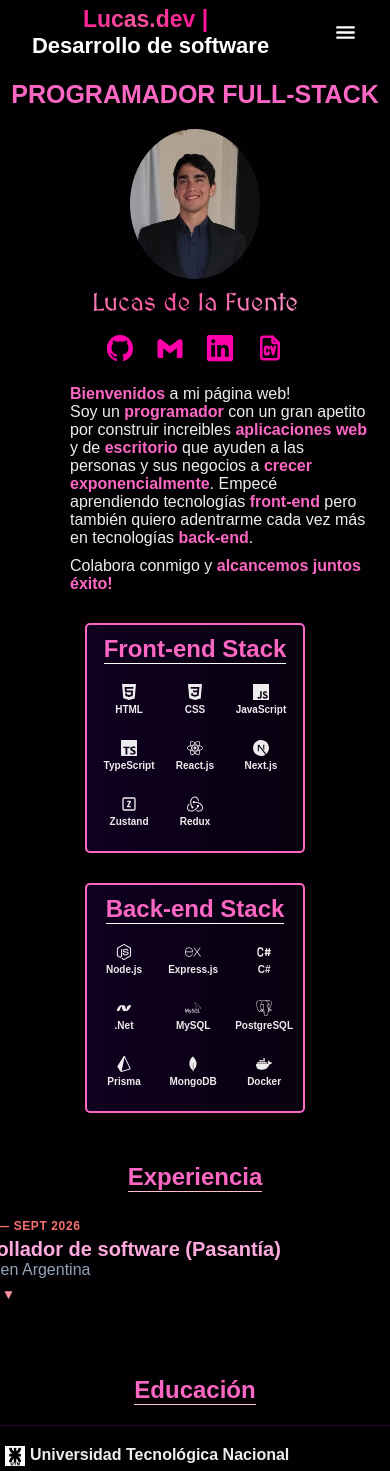
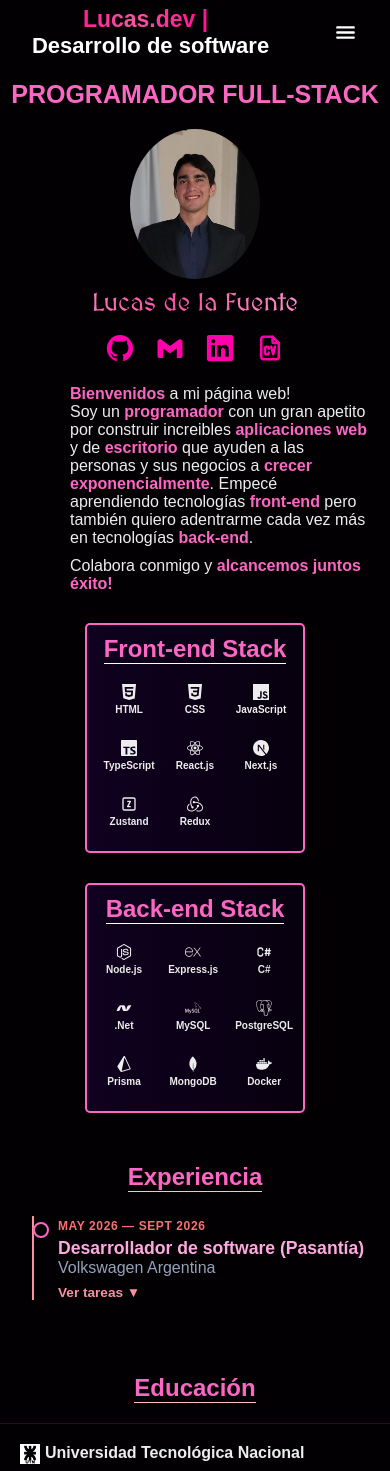
Before and after one commit to Lucano17/lucas.dev-page, a Next.js app: page / in a window 390 px wide. Shown: the top 1471 px of the page. Built offline with nearby package versions, Linux system fonts and the light colour scheme; a web font is replaced by a local one.

Commit message:
Styles: Experience

```diff
--- a/src/components/experience/TimeLine.module.css
+++ b/src/components/experience/TimeLine.module.css
@@ -1,9 +1,10 @@
 .timelineContainer {
   max-width: 42rem;
-  min-width: 42rem;
+  width: 100%;
   margin: 0 auto;
   padding: 1.5rem;
   color: #ffffff;
+  box-sizing: border-box;
 }
 
 /* La línea vertical izquierda */
@@ -88,3 +89,18 @@
 .tasks {
   margin-top: 5px;
 }
+
+@media (max-width: 780px) {
+    .timelineAxis {
+        padding-left: 1.5rem; /* Achica el espacio interno para que entre el texto */
+            margin-left: 0.5rem;  /* Despega la línea rosa del borde de la pantalla */
+              }
+
+                .circle {
+                    left: calc(-1.5rem - 1px); /* Reajusta el círculo para que calce con el nuevo padding */
+                      }
+
+                        .position {
+                            font-size: 1.1rem; /* Achica un toque el título para que no se corte feo */
+                              }
+                              }
--- a/src/screens/Contact.module.css
+++ b/src/screens/Contact.module.css
@@ -71,7 +71,7 @@
 
 @media (max-width: 780px) {
     .form {
-        width: 90%%;
+        width: 90%;
     }
 
 }
```
